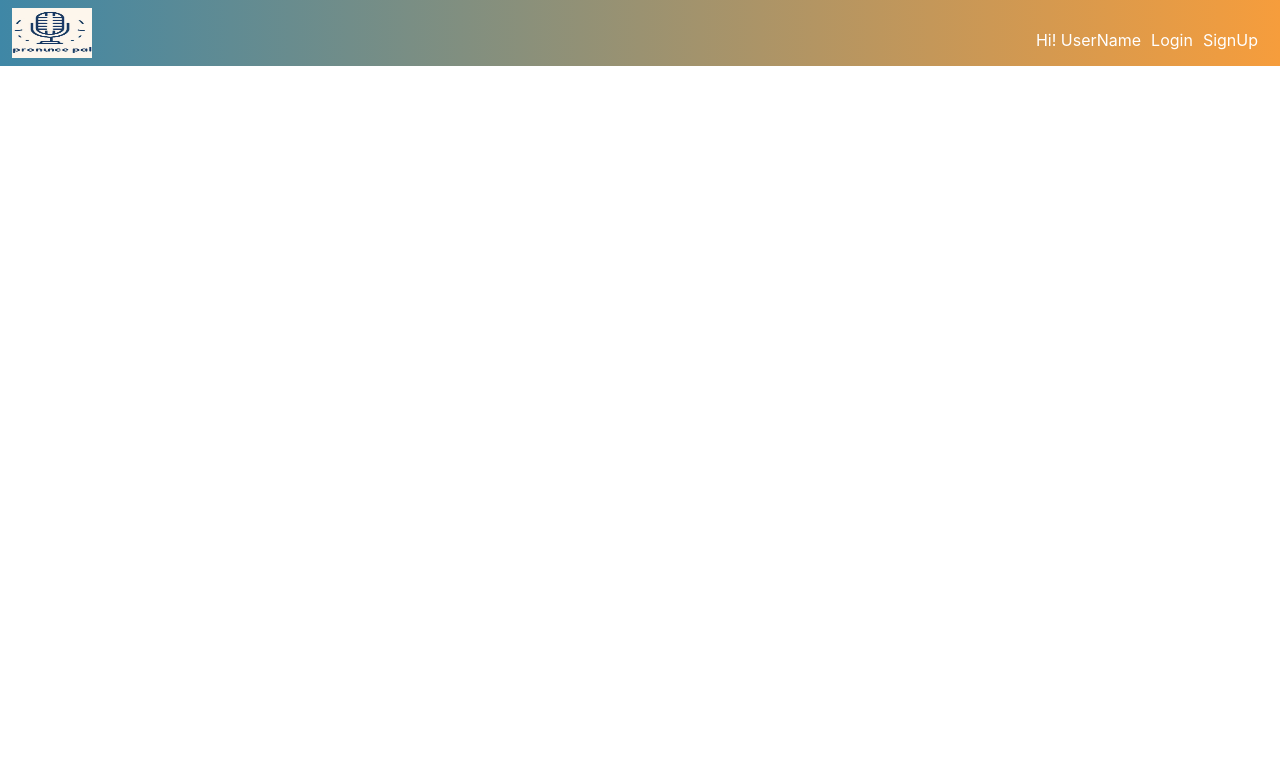
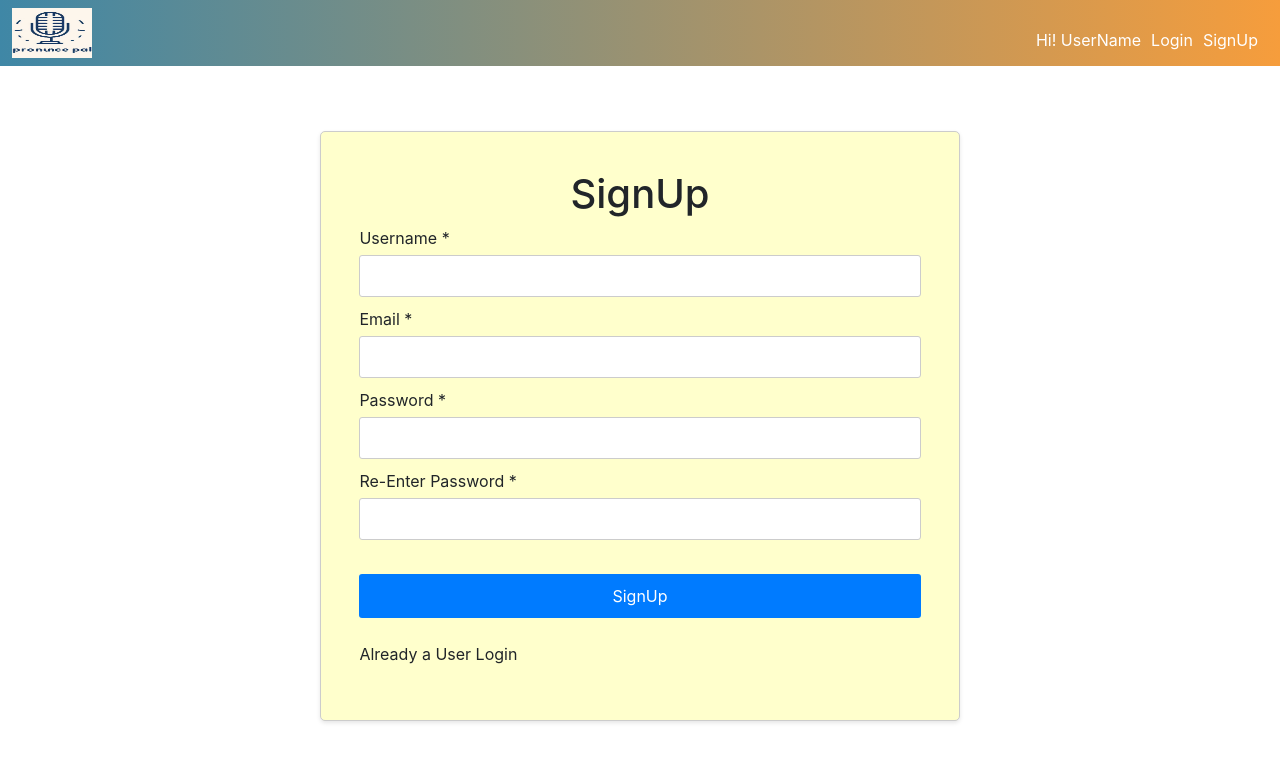
Before and after one commit to Birla10/pronuncepal, a React (Create React App) app in the folder speech-ui/: page / in a window 1280 px wide. Shown: the top 762 px of the page. Built offline with nearby package versions, Linux system fonts and the light colour scheme.

Commit message:
creation of SignUp page UI

```diff
--- a/speech-ui/src/App.js
+++ b/speech-ui/src/App.js
@@ -1,9 +1,11 @@
 import NavBar from './components/NavBar'
+import SignUp from './components/SignUp';
 
 function App() {
   return (
     <>
       <NavBar />
+      <SignUp />
     </>
   );
 }
--- /dev/null
+++ b/speech-ui/src/components/SignUp.js
@@ -0,0 +1,74 @@
+import {useState} from 'react';
+import "../style/signUp.css";
+
+function SignUp() {
+
+
+    const [username, setUsername] = useState('');
+    const [password, setPassword] = useState('');
+    const [email, setEmail] = useState('');
+    const [retype, setRetype] = useState('');
+
+
+    const setUser=(e)=>{
+        setUsername(e.target.value)
+    }
+    const setMail=(e)=>{
+
+        setEmail(e.target.value)
+    }
+    const setPass=(e)=>{
+        setPassword(e.target.value)
+    }
+    const setRePass=(e)=>{
+        setRetype(e.target.value)
+    }
+
+  return (
+    <>
+    <div className="login-container">
+      <div className="login-form">
+
+      <center><h1>SignUp</h1></center>
+      <label htmlFor="username">Username *</label>
+        <input
+
+          type="text"
+          id="username"
+          value={username}
+          onChange={setUser}
+        /><label htmlFor="Email">Email *</label>
+        <input
+
+          type="text"
+          id="Email"
+          value={email}
+          onChange={setMail}
+        /><label htmlFor="password">Password *</label>
+        <input
+
+          type="password"
+          id="password"
+          value={password}
+          onChange={setPass}
+        />
+
+        <label htmlFor="retype">Re-Enter  Password *</label>
+        <input
+
+          type="password"
+          id="retype"
+          value={retype}
+          onChange={setRePass}
+        />
+        <br/>
+        <button >SignUp</button>
+        <br/>
+        <p>Already a User Login</p>
+      </div>
+    </div>
+  </>
+  );
+}
+
+export default SignUp;
--- /dev/null
+++ b/speech-ui/src/style/signUp.css
@@ -0,0 +1,39 @@
+
+.login-container {
+    display: flex;
+    flex-direction: column;
+    align-items: center;
+    justify-content: center;
+    height: 90vh;
+  }
+
+  .login-form {
+    background-color: rgb(255, 255, 204);
+    display: flex;
+    flex-direction: column;
+    width: 50%;
+    padding: 3%;
+    border: 1px solid #ccc;
+    border-radius: 5px;
+    box-shadow: 0 2px 4px rgba(0, 0, 0, 0.1);
+  }
+
+  label {
+    margin-bottom: 5px;
+  }
+
+  input {
+    margin-bottom: 10px;
+    padding: 8px;
+    border: 1px solid #ccc;
+    border-radius: 3px;
+  }
+
+  button {
+    padding: 10px 15px;
+    background-color: #007bff;
+    color: #fff;
+    border: none;
+    border-radius: 3px;
+    cursor: pointer;
+  }
```
